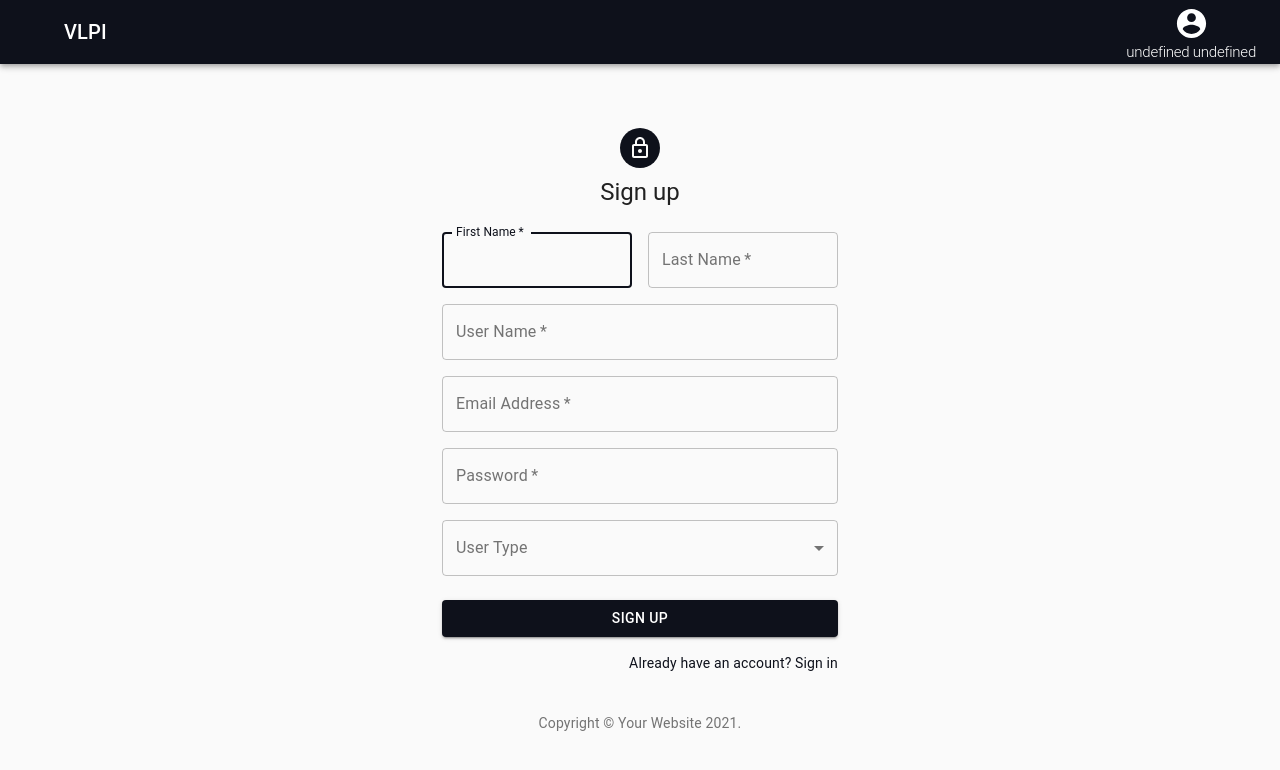
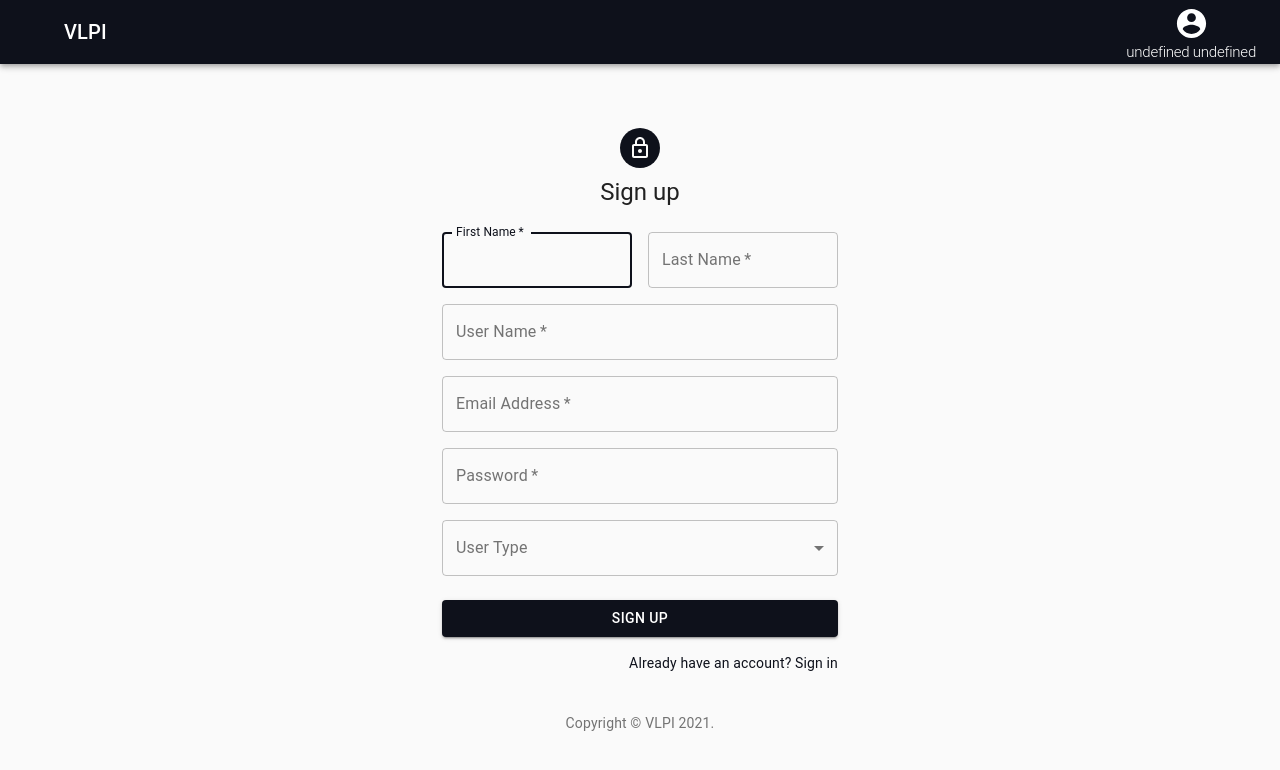
Before and after one commit to APPZ-NULP/vlpi-client, a React (Create React App) app in the folder vlpi/: page /sign-up in a window 1280 px wide. Shown: the top 770 px of the page. Built offline with nearby package versions, Linux system fonts and the light colour scheme; sample sign-in values are in the browser's storage; what gojs would draw is missing.

Commit message:
fix: added link

```diff
--- a/vlpi/src/components/SignUp/SignUp.js
+++ b/vlpi/src/components/SignUp/SignUp.js
@@ -23,8 +23,8 @@
   return (
     <Typography variant="body2" color="textSecondary" align="center">
       {'Copyright © '}
-      <Link color="inherit" href="https://material-ui.com/">
-        Your Website
+      <Link color="inherit" href="http://localhost:3000">
+        VLPI
       </Link>{' '}
       {new Date().getFullYear()}
       {'.'}
```
